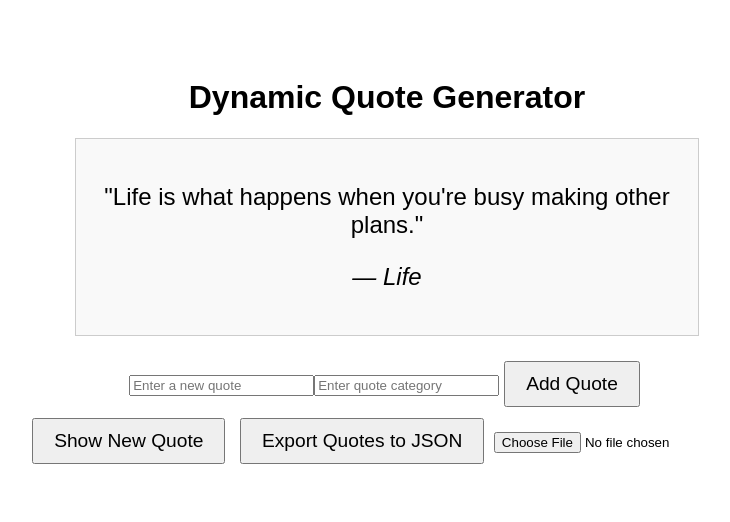
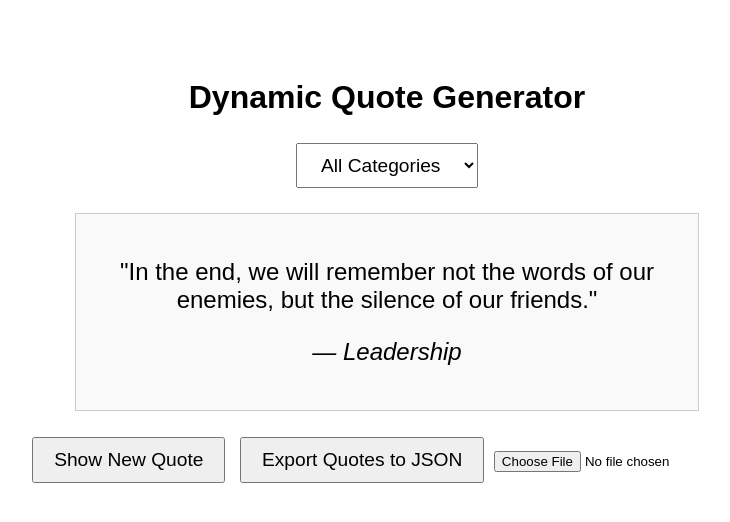
Before and after one commit to P1pp3n/alx_fe_javascript, a plain HTML site: page dom-manipulation/index.html in a window 1280 px wide. Both pictures are taken after a click on the button "Show New Quote". Shown: the whole page, without its empty margins (253-983 px from the left). Drawn offline with Linux system fonts and the light colour scheme.

Commit message:
2. Creating a Dynamic Content Filtering System Using Web Storage and JSON

```diff
--- a/dom-manipulation/index.html
+++ b/dom-manipulation/index.html
@@ -18,7 +18,7 @@
       font-size: 1.5em;
       background-color: #f9f9f9;
     }
-    button {
+    button, select {
       padding: 10px 20px;
       font-size: 1.2em;
       cursor: pointer;
@@ -31,6 +31,11 @@
 </head>
 <body>
   <h1>Dynamic Quote Generator</h1>
+
+  <!-- Category filter dropdown -->
+  <select id="categoryFilter" onchange="filterQuotes()">
+    <option value="all">All Categories</option>
+  </select>
 
   <!-- Display the random quote -->
   <div id="quoteDisplay">Click the button to generate a quote!</div>
--- a/dom-manipulation/script.js
+++ b/dom-manipulation/script.js
@@ -1,86 +1,48 @@
-// Check if localStorage contains any quotes; if yes, load them; otherwise, use the default array
+// Initial quotes array
 let quotes = JSON.parse(localStorage.getItem('quotes')) || [
-    { text: "The only limit to our realization of tomorrow is our doubts of today.", category: "Inspiration" },
-    { text: "Success is not final, failure is not fatal: It is the courage to continue that counts.", category: "Motivation" },
-    { text: "Life is what happens when you're busy making other plans.", category: "Life" }
+    { text: "The only limit to our realization of tomorrow is our doubts of today.", category: "Motivation" },
+    { text: "In the end, we will remember not the words of our enemies, but the silence of our friends.", category: "Leadership" }
   ];
 
-  // Function to save quotes array to localStorage
+  // Function to display a random quote
+  function showRandomQuote() {
+    const selectedCategory = document.getElementById('categoryFilter').value;
+
+    const filteredQuotes = selectedCategory === 'all'
+      ? quotes
+      : quotes.filter(quote => quote.category === selectedCategory);
+
+    if (filteredQuotes.length > 0) {
+      const randomIndex = Math.floor(Math.random() * filteredQuotes.length);
+      const randomQuote = filteredQuotes[randomIndex];
+
+      const quoteDisplay = document.getElementById('quoteDisplay');
+      quoteDisplay.innerHTML = `
+        <p>"${randomQuote.text}"</p>
+        <p style="font-style: italic;">— ${randomQuote.category}</p>
+      `;
+    } else {
+      document.getElementById('quoteDisplay').textContent = "No quotes available for this category.";
+    }
+  }
+
+  // Function to save quotes to local storage
   function saveQuotes() {
     localStorage.setItem('quotes', JSON.stringify(quotes));
   }
 
-  // Function to display a random quote
-  function showRandomQuote() {
-    const randomIndex = Math.floor(Math.random() * quotes.length);
-    const randomQuote = quotes[randomIndex];
-
-    // Save the last viewed quote in session storage
-    sessionStorage.setItem('lastQuote', JSON.stringify(randomQuote));
-
-    const quoteDisplay = document.getElementById('quoteDisplay');
-    quoteDisplay.innerHTML = '';
-
-    const quoteText = document.createElement('p');
-    quoteText.textContent = `"${randomQuote.text}"`;
-
-    const quoteCategory = document.createElement('p');
-    quoteCategory.textContent = `— ${randomQuote.category}`;
-    quoteCategory.style.fontStyle = 'italic';
-
-    quoteDisplay.appendChild(quoteText);
-    quoteDisplay.appendChild(quoteCategory);
-  }
-
-  // Function to dynamically create the form to add a new quote
-  function createAddQuoteForm() {
-    const formDiv = document.createElement('div');
-
-    const newQuoteText = document.createElement('input');
-    newQuoteText.id = 'newQuoteText';
-    newQuoteText.type = 'text';
-    newQuoteText.placeholder = 'Enter a new quote';
-
-    const newQuoteCategory = document.createElement('input');
-    newQuoteCategory.id = 'newQuoteCategory';
-    newQuoteCategory.type = 'text';
-    newQuoteCategory.placeholder = 'Enter quote category';
-
-    const addButton = document.createElement('button');
-    addButton.textContent = 'Add Quote';
-    addButton.addEventListener('click', addQuote);
-
-    formDiv.appendChild(newQuoteText);
-    formDiv.appendChild(newQuoteCategory);
-    formDiv.appendChild(addButton);
-
-    const quoteDisplay = document.getElementById('quoteDisplay');
-    quoteDisplay.insertAdjacentElement('afterend', formDiv);
-  }
-
-  // Function to add a new quote to the array, update the DOM, and save to localStorage
+  // Function to add a new quote
   function addQuote() {
     const newQuoteText = document.getElementById('newQuoteText').value;
     const newQuoteCategory = document.getElementById('newQuoteCategory').value;
 
     if (newQuoteText && newQuoteCategory) {
-      quotes.push({ text: newQuoteText, category: newQuoteCategory });
+      const newQuote = { text: newQuoteText, category: newQuoteCategory };
+      quotes.push(newQuote);
 
-      // Save the updated quotes array to localStorage
       saveQuotes();
-
-      const quoteDisplay = document.getElementById('quoteDisplay');
-      quoteDisplay.innerHTML = '';
-
-      const quoteTextElement = document.createElement('p');
-      quoteTextElement.textContent = `"${newQuoteText}"`;
-
-      const quoteCategoryElement = document.createElement('p');
-      quoteCategoryElement.textContent = `— ${newQuoteCategory}`;
-      quoteCategoryElement.style.fontStyle = 'italic';
-
-      quoteDisplay.appendChild(quoteTextElement);
-      quoteDisplay.appendChild(quoteCategoryElement);
+      populateCategories();  // Update the dropdown with new categories if needed
+      showRandomQuote();  // Display a random quote based on the current filter
 
       // Clear the input fields
       document.getElementById('newQuoteText').value = '';
@@ -90,18 +52,51 @@ let quotes = JSON.parse(localStorage.getItem('quotes')) || [
     }
   }
 
-  // Function to export quotes array as a JSON file
+  // Function to populate the category filter dropdown dynamically
+  function populateCategories() {
+    const categoryFilter = document.getElementById('categoryFilter');
+
+    // Clear existing options except 'All Categories'
+    categoryFilter.innerHTML = '<option value="all">All Categories</option>';
+
+    // Get unique categories from the quotes array
+    const uniqueCategories = [...new Set(quotes.map(quote => quote.category))];
+
+    // Populate the dropdown with unique categories
+    uniqueCategories.forEach(category => {
+      const option = document.createElement('option');
+      option.value = category;
+      option.textContent = category;
+      categoryFilter.appendChild(option);
+    });
+
+    // Restore the last selected filter from local storage, if available
+    const lastSelectedFilter = localStorage.getItem('selectedCategory') || 'all';
+    categoryFilter.value = lastSelectedFilter;
+    filterQuotes();
+  }
+
+  // Function to filter quotes by category
+  function filterQuotes() {
+    const selectedCategory = document.getElementById('categoryFilter').value;
+
+    // Save the selected category to local storage
+    localStorage.setItem('selectedCategory', selectedCategory);
+    showRandomQuote();  // Display a random quote from the selected category
+  }
+
+  // Function to export quotes as a JSON file
   function exportQuotesToJson() {
-    const dataStr = JSON.stringify(quotes, null, 2);
-    const blob = new Blob([dataStr], { type: 'application/json' });
+    const jsonStr = JSON.stringify(quotes);
+    const blob = new Blob([jsonStr], { type: 'application/json' });
     const url = URL.createObjectURL(blob);
 
-    const downloadLink = document.createElement('a');
-    downloadLink.href = url;
-    downloadLink.download = 'quotes.json';
-    downloadLink.click();
+    const a = document.createElement('a');
+    a.href = url;
+    a.download = 'quotes.json';
+    a.click();
 
-    URL.revokeObjectURL(url);  // Clean up the URL object
+    URL.revokeObjectURL(url);  // Clean up the URL after download
   }
 
   // Function to import quotes from a JSON file
@@ -110,36 +105,16 @@ let quotes = JSON.parse(localStorage.getItem('quotes')) || [
     fileReader.onload = function(event) {
       const importedQuotes = JSON.parse(event.target.result);
       quotes.push(...importedQuotes);
-      saveQuotes();
+      saveQuotes();  // Save the imported quotes to local storage
+      populateCategories();  // Update the dropdown with new categories
       alert('Quotes imported successfully!');
     };
     fileReader.readAsText(event.target.files[0]);
   }
 
-  // Restore last viewed quote from session storage if it exists
-  function loadLastViewedQuote() {
-    const lastQuote = JSON.parse(sessionStorage.getItem('lastQuote'));
-    if (lastQuote) {
-      const quoteDisplay = document.getElementById('quoteDisplay');
-      quoteDisplay.innerHTML = '';
-
-      const quoteText = document.createElement('p');
-      quoteText.textContent = `"${lastQuote.text}"`;
-
-      const quoteCategory = document.createElement('p');
-      quoteCategory.textContent = `— ${lastQuote.category}`;
-      quoteCategory.style.fontStyle = 'italic';
-
-      quoteDisplay.appendChild(quoteText);
-      quoteDisplay.appendChild(quoteCategory);
-    }
-  }
-
-  // Add event listener to the "Show New Quote" button
+  // Event listener for showing a new random quote
   document.getElementById('newQuote').addEventListener('click', showRandomQuote);
 
-  // Call functions to create the form and restore last viewed quote on page load
-  window.onload = function() {
-    createAddQuoteForm();
-    loadLastViewedQuote();
-  };
+  // Populate categories and show a random quote on page load
+  populateCategories();
+  showRandomQuote();
```
